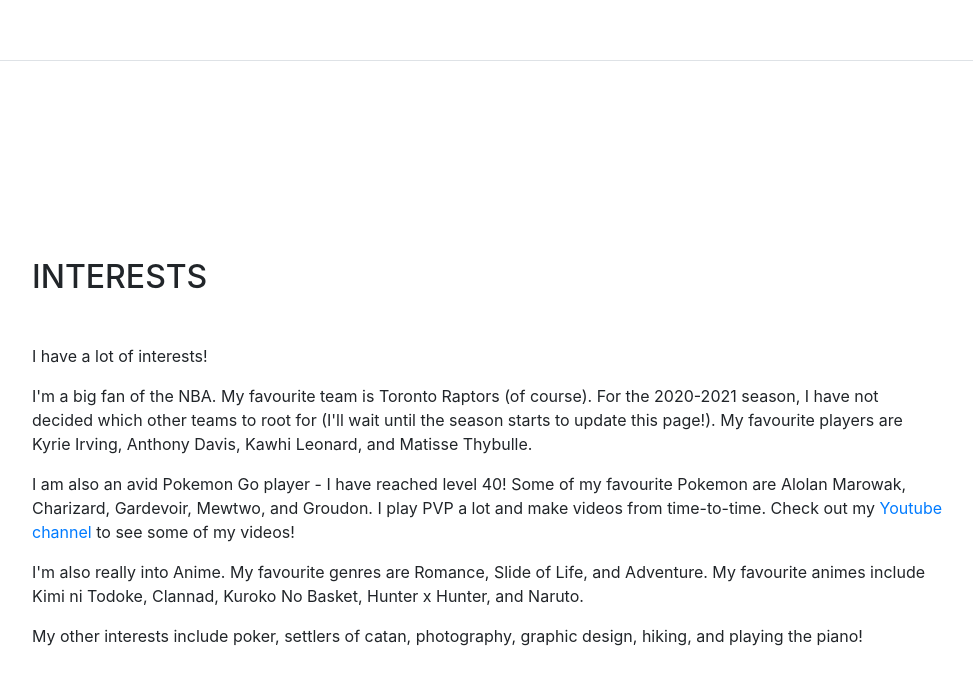
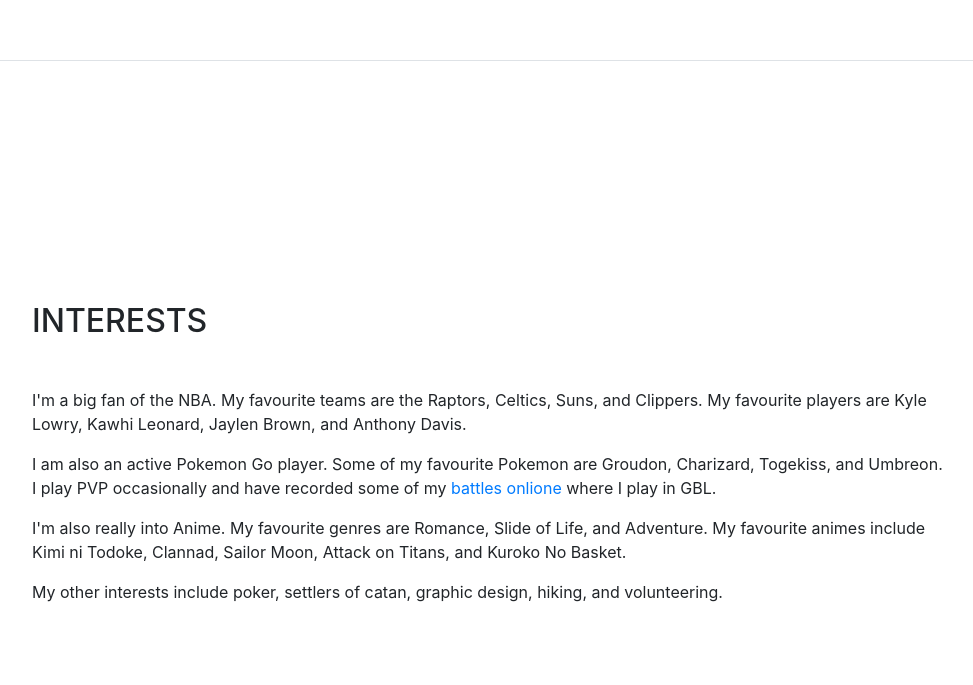
Before and after one commit to dimitriwalters/dimitriwalters.github.io, a website with bundled scripts: page index.html in a window 1280 px wide. Shown: the part 3514-4199 px from the top of the page, without its empty margins (288-1261 px from the left). Built offline with nearby package versions, Linux system fonts and the light colour scheme; a web font is replaced by a local one.

Commit message:
edit interest sect

```diff
--- a/index.html
+++ b/index.html
@@ -287,11 +287,10 @@
       <section class="resume-section p-3 p-lg-5 d-flex flex-column" id="interests">
         <div class="my-auto">
           <h2 class="mb-5">Interests</h2>
-          <p>I have a lot of interests!</p>
-          <p>I'm a big fan of the NBA. My favourite team is Toronto Raptors (of course). For the 2020-2021 season, I have not decided which other teams to root for (I'll wait until the season starts to update this page!). My favourite players are Kyrie Irving, Anthony Davis, Kawhi Leonard, and Matisse Thybulle.</p>
-          <p>I am also an avid Pokemon Go player - I have reached level 40! Some of my favourite Pokemon are Alolan Marowak, Charizard, Gardevoir, Mewtwo, and Groudon. I play PVP a lot and make videos from time-to-time. Check out my <a href="https://www.youtube.com/channel/UCrrFoks3DqwWdzNTWpzHaKA">Youtube channel</a> to see some of my videos!</p>
-          <p>I'm also really into Anime. My favourite genres are Romance, Slide of Life, and Adventure. My favourite animes include Kimi ni Todoke, Clannad, Kuroko No Basket, Hunter x Hunter, and Naruto.</p>
-          <p>My other interests include poker, settlers of catan, photography, graphic design, hiking, and playing the piano!</p>
+          <p>I'm a big fan of the NBA. My favourite teams are the Raptors, Celtics, Suns, and Clippers. My favourite players are Kyle Lowry, Kawhi Leonard, Jaylen Brown, and Anthony Davis.</p>
+          <p>I am also an active Pokemon Go player. Some of my favourite Pokemon are Groudon, Charizard, Togekiss, and Umbreon. I play PVP occasionally and have recorded some of my <a href="https://www.youtube.com/channel/UCrrFoks3DqwWdzNTWpzHaKA">battles onlione</a> where I play in GBL.</p>
+          <p>I'm also really into Anime. My favourite genres are Romance, Slide of Life, and Adventure. My favourite animes include Kimi ni Todoke, Clannad, Sailor Moon, Attack on Titans, and Kuroko No Basket.</p>
+          <p>My other interests include poker, settlers of catan, graphic design, hiking, and volunteering.</p>
         </div>
       </section>
 
```
